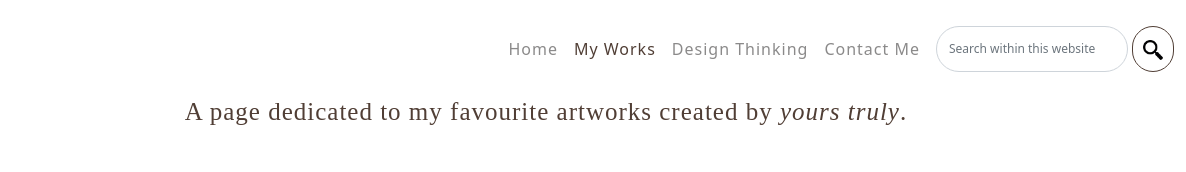
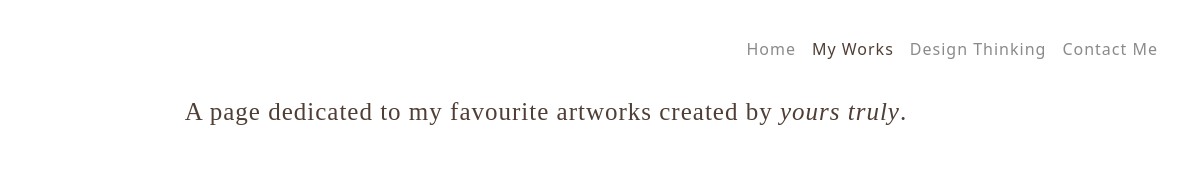
Before and after one commit to hazirahmokmin/hazirahmokmin.github.io, a plain HTML site: page subpage3_myworks.html in a window 1280 px wide. Shown: the top 172 px of the page, 94-1280 px from the left. Drawn offline with nearby package versions, Linux system fonts and the light colour scheme.

Commit message:
Update subpage3_myworks.html
remove search button

```diff
--- a/subpage3_myworks.html
+++ b/subpage3_myworks.html
@@ -44,10 +44,7 @@
               <a class="nav-link" href="subpage2_contactme.html">Contact Me</a>
             </li>
           </ul>
-          <form class="d-flex">
-            <input class="form-control me-1 ms-auto" type="search" placeholder="Search within this website" aria-label="Search" style="font-family:Noto Sans; font-size:12px; width: 12rem; border-radius: 25px;">
-            <button class="btn btn-outline-success" id="searchbtn" type="submit"><img src="images/magnifying-glass-search.png" width="20" height="20"></button>
-          </form>
+
         </div>
 
 
```
